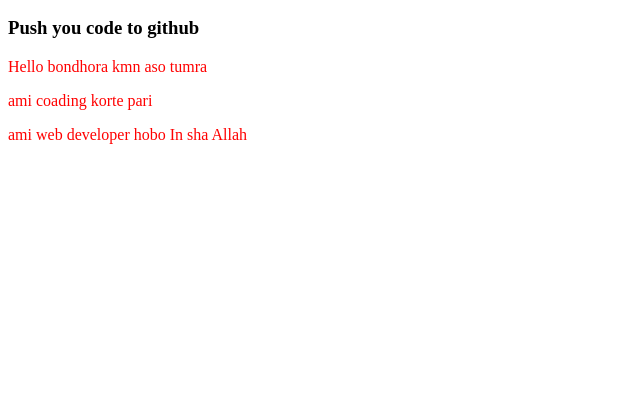
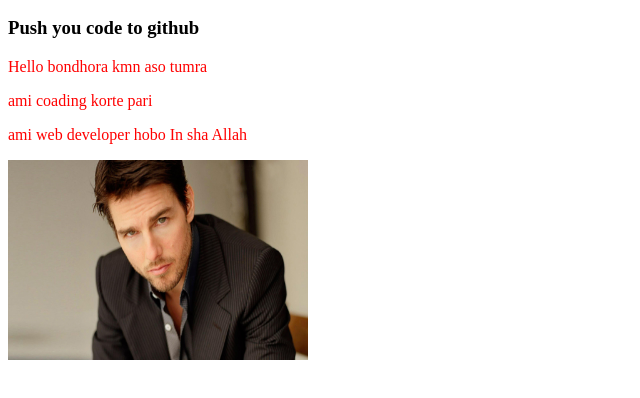
Before and after one commit to mrdel56/my-second-repo, a plain HTML site: page index.html in a window 1280 px wide. Shown: the part 110-508 px from the top of the page, without its empty margins (0-640 px from the left). Drawn offline with Linux system fonts and the light colour scheme.

Commit message:
image added

```diff
--- a/index.html
+++ b/index.html
@@ -15,6 +15,8 @@
     <p>Hello bondhora kmn aso tumra</p>
     <p>ami coading korte pari</p>
     <p>ami web developer hobo In sha Allah</p>
+    <img src="tumcruse.jpg" height="200px" width="300px" alt="">
+
 
 
 </body>
```
Also changed, not shown: tumcruse.jpg (added).
